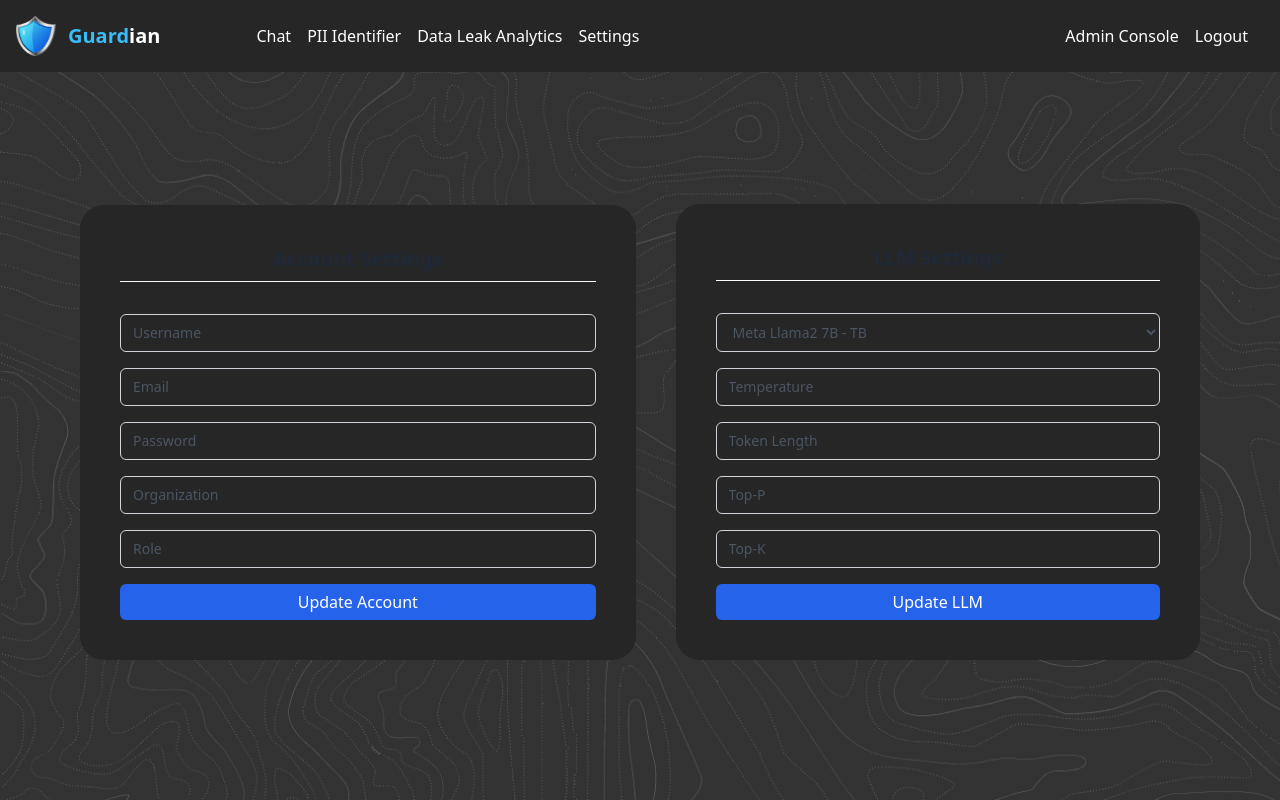
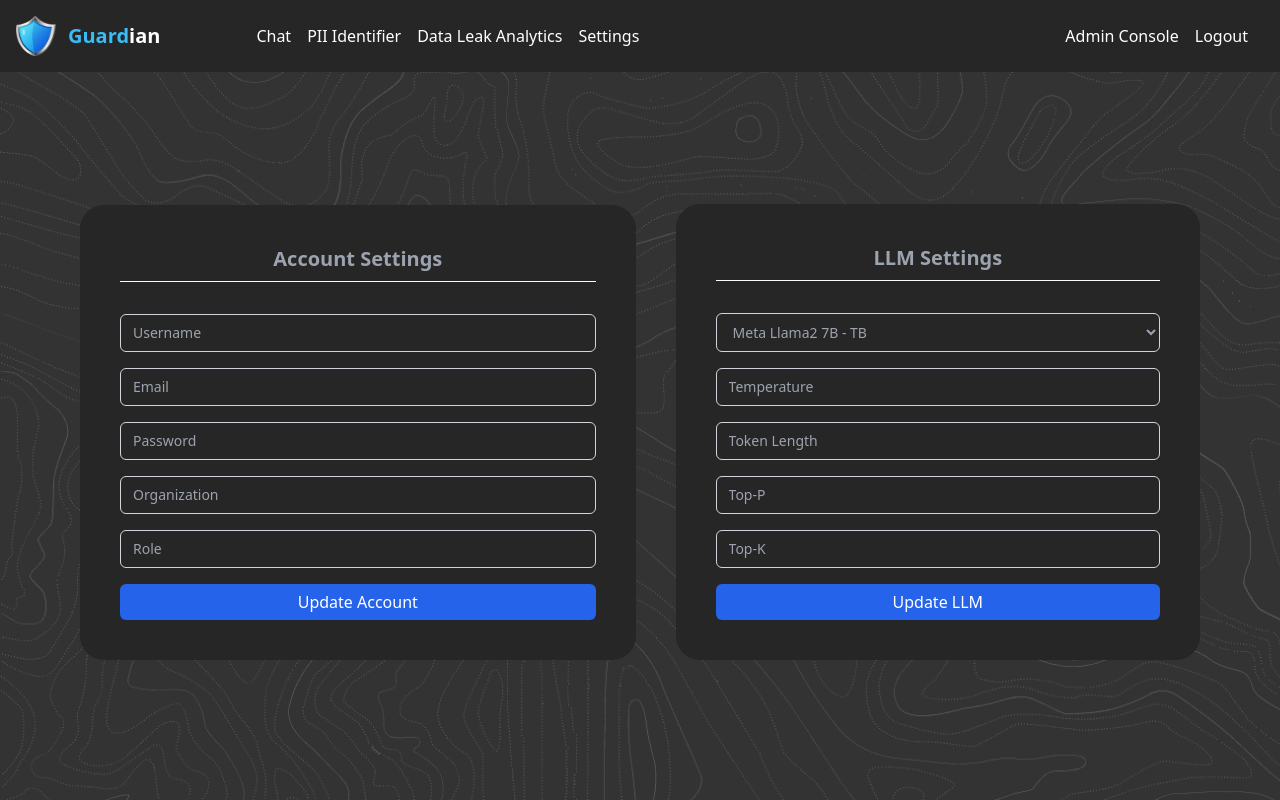
Before and after one commit to carvaale/guardian, a React (Vite) app in the folder frontend/: page /settings in a window 1280 px wide. Built offline with nearby package versions, Linux system fonts and the light colour scheme.

Commit message:
updated text/placeholder color

```diff
--- a/frontend/src/pages/PiiIdentifier.tsx
+++ b/frontend/src/pages/PiiIdentifier.tsx
@@ -21,7 +21,7 @@ const PiiIdentifier = () => {
                         <span className="text-white text-sm">I work at <span className="bg-orange-300">[REDACTED-PII]</span> and I'm building a <span className="bg-teal-300">[REDACTED-PII]</span> API that uses keys <span className="bg-purple-300">[REDACTED-PII]</span></span>
                     </div>
                     <div className="w-1/2 flex flex-col items-center gap-y-3">
-                        <textarea className="h-full w-full bg-transparent text-gray-600 rounded-md border border-gray-300 px-3 py-2 text-sm placeholder-gray-600 invalid:border-red-500 dark:placeholder-gray-300" placeholder="Enter PII keywords here" name="pii" id="pii" />
+                        <textarea className="h-full w-full bg-transparent text-gray-400 rounded-md border border-gray-300 px-3 py-2 text-sm placeholder-gray-400 invalid:border-red-500 dark:placeholder-gray-300" placeholder="Enter PII keywords here" name="pii" id="pii" />
                         <button className="h-9 px-3 w-1/2 bg-blue-600 hover:bg-blue-700 active:bg-blue-800 focus:bg-blue-700 transition duration-500 rounded-md text-white">
                             Save PII Keys
                         </button>
--- a/frontend/src/pages/Settings.tsx
+++ b/frontend/src/pages/Settings.tsx
@@ -19,14 +19,14 @@ const Settings = () => {
       <div className="flex items-center justify-center">
         <form action="">
             <div className="rounded-3xl bg-neutral-800 p-10">
-              <h1 className="text-xl text-center font-bold text-gray-800 dark:text-white">Account Settings</h1>
+              <h1 className="text-xl text-center font-bold text-gray-400 dark:text-white">Account Settings</h1>
               <div id="bar" className='w-full bg-neutral-50 my-2'/>
               <div className="mt-8 space-y-4">
-                  <input className="w-full bg-transparent text-gray-600 rounded-md border border-gray-300 px-3 py-2 text-sm placeholder-gray-600 invalid:border-red-500 dark:placeholder-gray-300" placeholder="Username" type="text" name="username"/>
-                  <input className="w-full bg-transparent text-gray-600 rounded-md border border-gray-300 px-3 py-2 text-sm placeholder-gray-600 invalid:border-red-500 dark:placeholder-gray-300" placeholder="Email" type="email" name="email"/>
-                  <input className="w-full bg-transparent text-gray-600 rounded-md border border-gray-300 px-3 py-2 text-sm placeholder-gray-600 invalid:border-red-500 dark:placeholder-gray-300" placeholder="Password" type="password" name="password"/>
-                  <input className="w-full bg-transparent text-gray-600 rounded-md border border-gray-300 px-3 py-2 text-sm placeholder-gray-600 invalid:border-red-500 dark:placeholder-gray-300" placeholder="Organization" type="text" name="organization"/>
-                  <input className="w-full bg-transparent text-gray-600 rounded-md border border-gray-300 px-3 py-2 text-sm placeholder-gray-600 invalid:border-red-500 dark:placeholder-gray-300" placeholder="Role" type="text" name="role" disabled/>
+                  <input className="w-full bg-transparent text-gray-300 rounded-md border border-gray-300 px-3 py-2 text-sm placeholder-gray-400 invalid:border-red-500 dark:placeholder-gray-300" placeholder="Username" type="text" name="username"/>
+                  <input className="w-full bg-transparent text-gray-300 rounded-md border border-gray-300 px-3 py-2 text-sm placeholder-gray-400 invalid:border-red-500 dark:placeholder-gray-300" placeholder="Email" type="email" name="email"/>
+                  <input className="w-full bg-transparent text-gray-300 rounded-md border border-gray-300 px-3 py-2 text-sm placeholder-gray-400 invalid:border-red-500 dark:placeholder-gray-300" placeholder="Password" type="password" name="password"/>
+                  <input className="w-full bg-transparent text-gray-300 rounded-md border border-gray-300 px-3 py-2 text-sm placeholder-gray-400 invalid:border-red-500 dark:placeholder-gray-300" placeholder="Organization" type="text" name="organization"/>
+                  <input className="w-full bg-transparent text-gray-300 rounded-md border border-gray-300 px-3 py-2 text-sm placeholder-gray-400 invalid:border-red-500 dark:placeholder-gray-300" placeholder="Role" type="text" name="role" disabled/>
                   <button className="h-9 px-3 w-full bg-blue-600 hover:bg-blue-700 active:bg-blue-800 focus:bg-blue-700 transition duration-500 rounded-md text-white" type="submit">
                     Update Account
                   </button>
@@ -37,19 +37,19 @@ const Settings = () => {
       <div className="flex items-center justify-center">
         <form action="">
         <div className="rounded-3xl bg-neutral-800 p-10">
-              <h1 className="text-xl text-center font-bold text-gray-800 dark:text-white">LLM Settings</h1>
+              <h1 className="text-xl text-center font-bold text-gray-400 dark:text-white">LLM Settings</h1>
               <div id="bar" className='w-full bg-neutral-50 my-2'/>
               <div className="mt-8 space-y-4">
-                  <select className="w-full bg-transparent text-gray-600 rounded-md border border-gray-300 px-3 py-2 text-sm placeholder-gray-600 invalid:border-red-500 dark:placeholder-gray-300" name="models">
+                  <select className="w-full bg-transparent text-gray-400 rounded-md border border-gray-300 px-3 py-2 text-sm placeholder-gray-400 invalid:border-red-500 dark:placeholder-gray-300" name="models">
                     <option value="llama27bTB">Meta Llama2 7B - TB</option>
                     <option value="llama27b">Meta Llama2 7B</option>
                     <option value="llama214b">Meta Llama2 14B</option>
                     <option value="llama270b">Meta Llama2 70B</option>
                   </select>
-                  <input className="w-full bg-transparent text-gray-600 rounded-md border border-gray-300 px-3 py-2 text-sm placeholder-gray-600 invalid:border-red-500 dark:placeholder-gray-300" placeholder="Temperature" type="number" name="temperature"/>
-                  <input className="w-full bg-transparent text-gray-600 rounded-md border border-gray-300 px-3 py-2 text-sm placeholder-gray-600 invalid:border-red-500 dark:placeholder-gray-300" placeholder="Token Length" type="number" name="tokenLength"/>
-                  <input className="w-full bg-transparent text-gray-600 rounded-md border border-gray-300 px-3 py-2 text-sm placeholder-gray-600 invalid:border-red-500 dark:placeholder-gray-300" placeholder="Top-P" type="number" name="topP"/>
-                  <input className="w-full bg-transparent text-gray-600 rounded-md border border-gray-300 px-3 py-2 text-sm placeholder-gray-600 invalid:border-red-500 dark:placeholder-gray-300" placeholder="Top-K" type="number" name="topK"/>
+                  <input className="w-full bg-transparent text-gray-400 rounded-md border border-gray-300 px-3 py-2 text-sm placeholder-gray-400 invalid:border-red-500 dark:placeholder-gray-300" placeholder="Temperature" type="number" name="temperature"/>
+                  <input className="w-full bg-transparent text-gray-400 rounded-md border border-gray-300 px-3 py-2 text-sm placeholder-gray-400 invalid:border-red-500 dark:placeholder-gray-300" placeholder="Token Length" type="number" name="tokenLength"/>
+                  <input className="w-full bg-transparent text-gray-400 rounded-md border border-gray-300 px-3 py-2 text-sm placeholder-gray-400 invalid:border-red-500 dark:placeholder-gray-300" placeholder="Top-P" type="number" name="topP"/>
+                  <input className="w-full bg-transparent text-gray-400 rounded-md border border-gray-300 px-3 py-2 text-sm placeholder-gray-400 invalid:border-red-500 dark:placeholder-gray-300" placeholder="Top-K" type="number" name="topK"/>
                   <button className="h-9 px-3 w-full bg-blue-600 hover:bg-blue-700 active:bg-blue-800 focus:bg-blue-700 transition duration-500 rounded-md text-white" type="submit">
                     Update LLM
                   </button>
```
Also changed, not shown: 2 other files (tests, documents, lock files or other folders).
